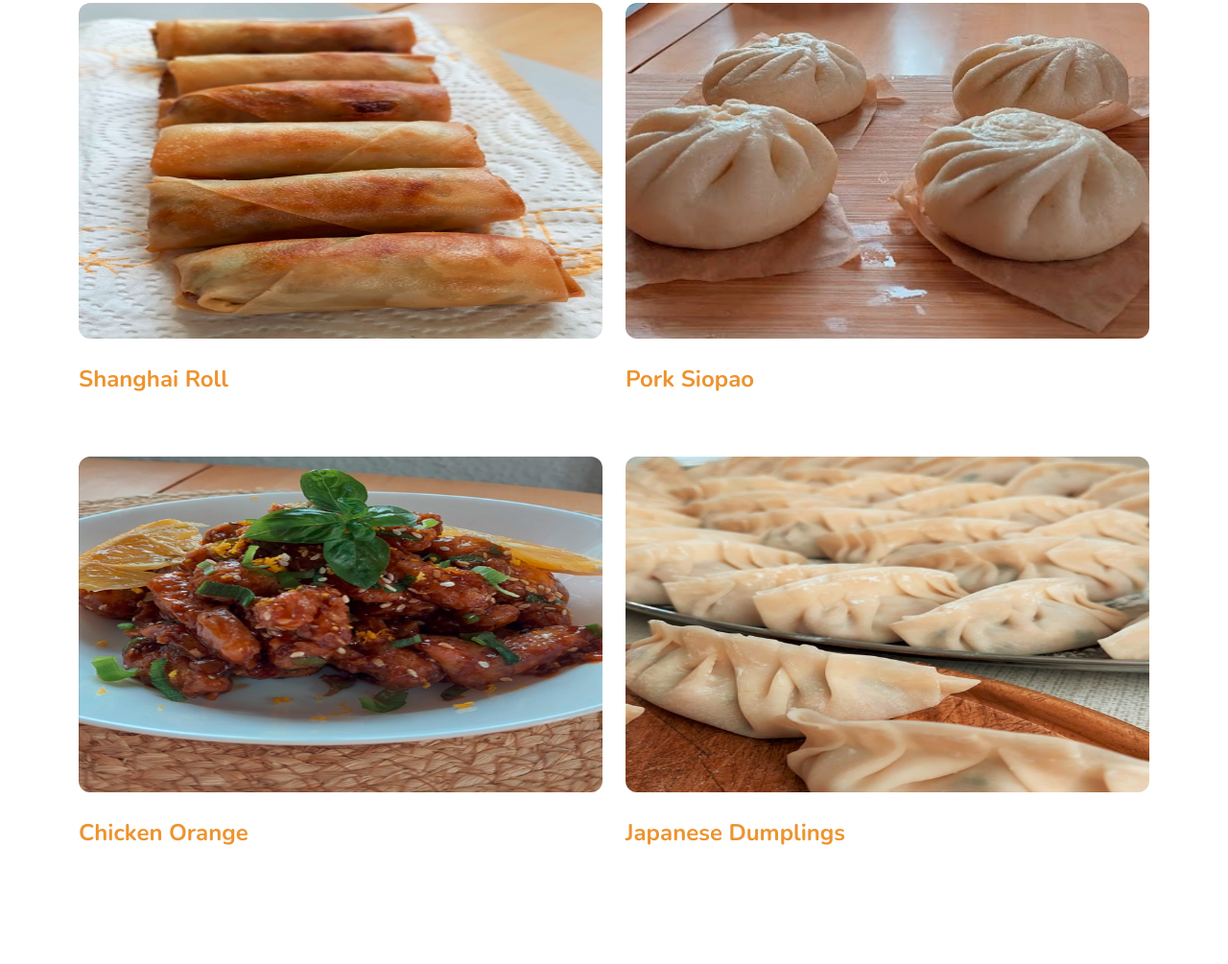
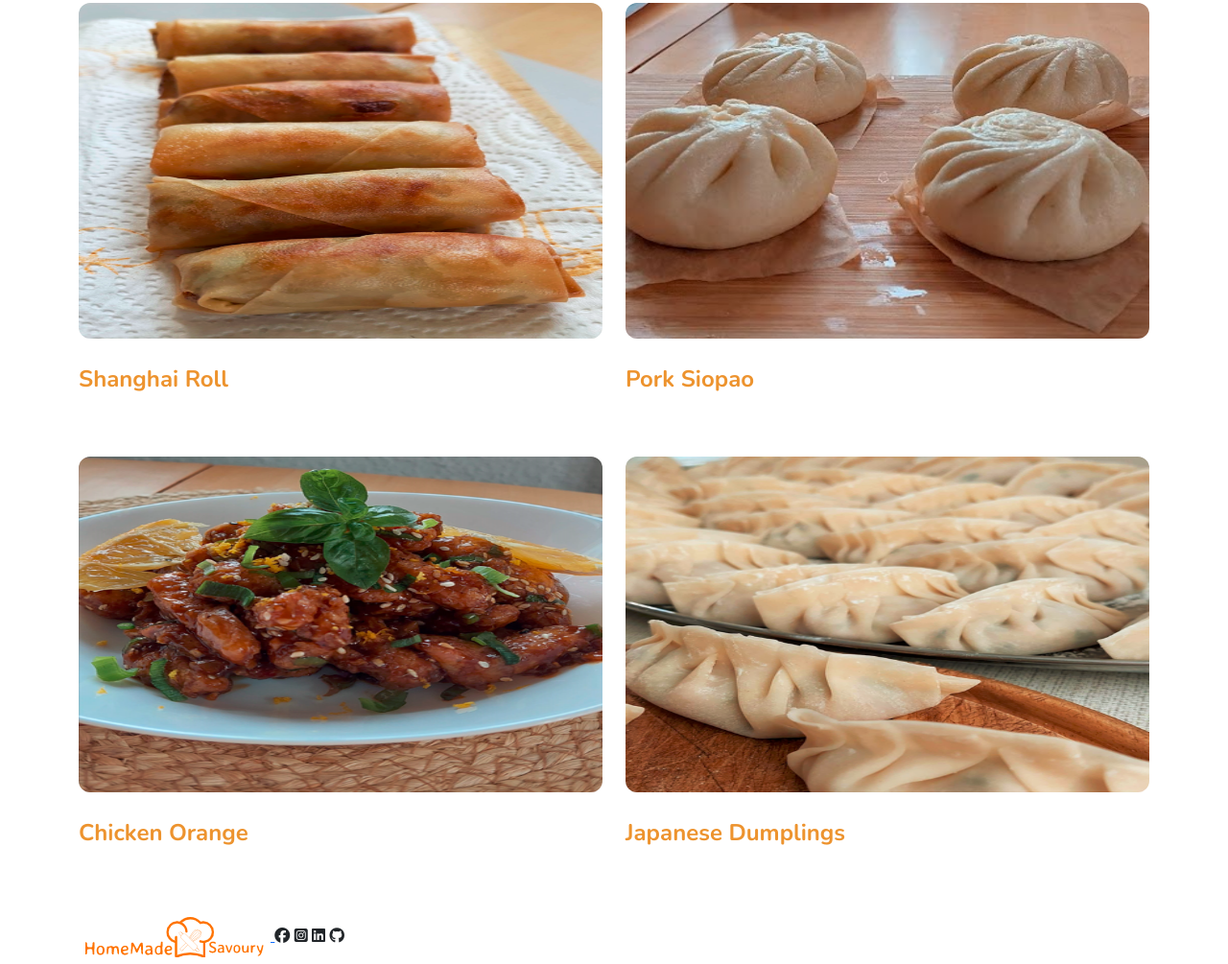
Before and after one commit to vie1030/menu-collections, a plain HTML site: page index.html in a window 1280 px wide. Shown: the part 1162-2167 px from the top of the page at 96% size. Before the commit the page ends 2111 px from the top, so only its background shows below. Drawn offline with nearby package versions, Linux system fonts and the light colour scheme; a web font is replaced by a local one.

Commit message:
started to input footer

```diff
--- a/index.html
+++ b/index.html
@@ -116,6 +116,15 @@
           <p class="menu-name">Japanese Dumplings</p>
         </div>
       </div>
+      <footer>
+        <a href="/">
+          <img src="images/logo-footer.png" alt="" />
+        </a>
+        <i class="fa-brands fa-facebook"></i>
+        <i class="fa-brands fa-square-instagram"></i>
+        <i class="fa-brands fa-linkedin"></i>
+        <i class="fa-brands fa-github"></i>
+      </footer>
     </div>
   </body>
 </html>
```
Also changed, not shown: images/logo-footer.png (added).
